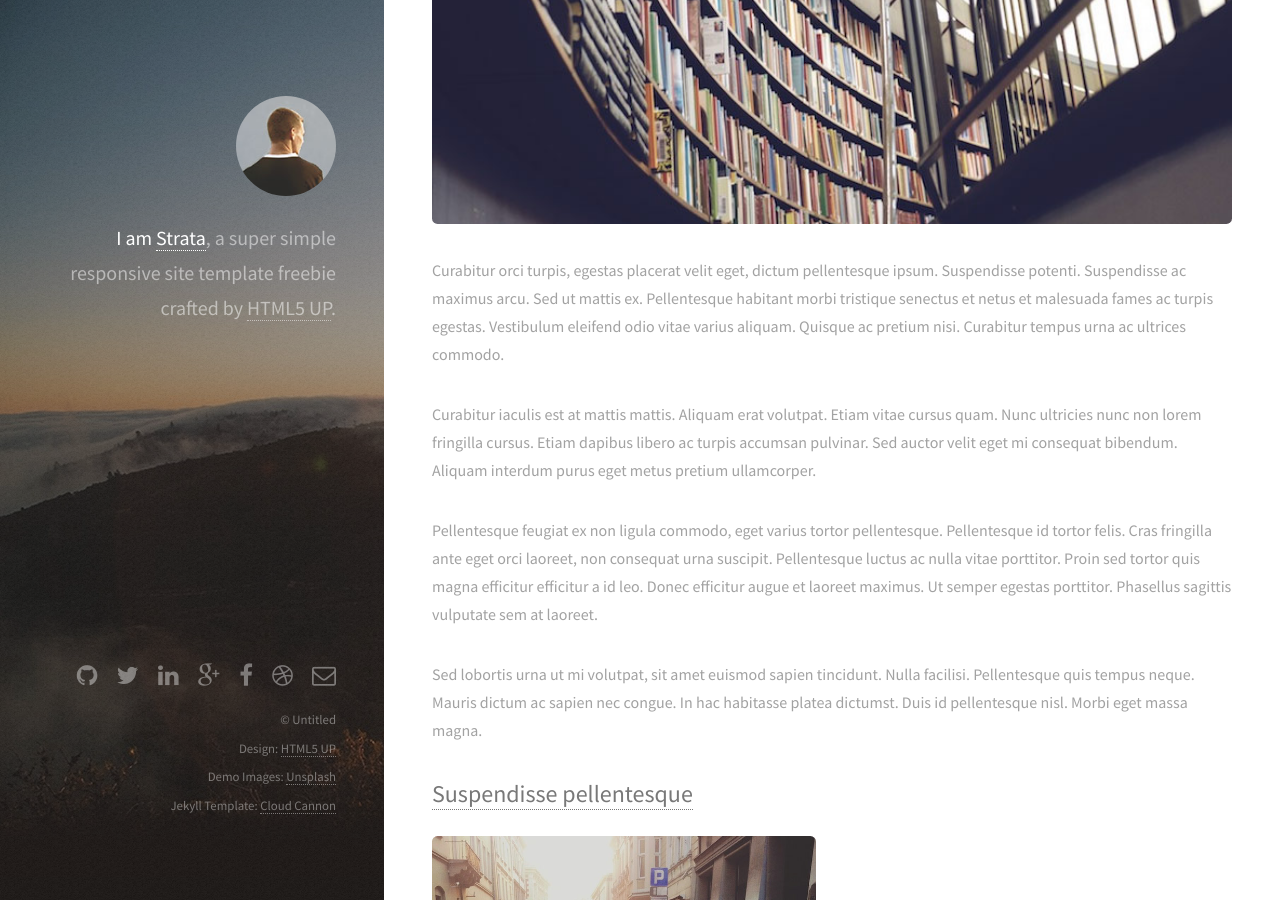
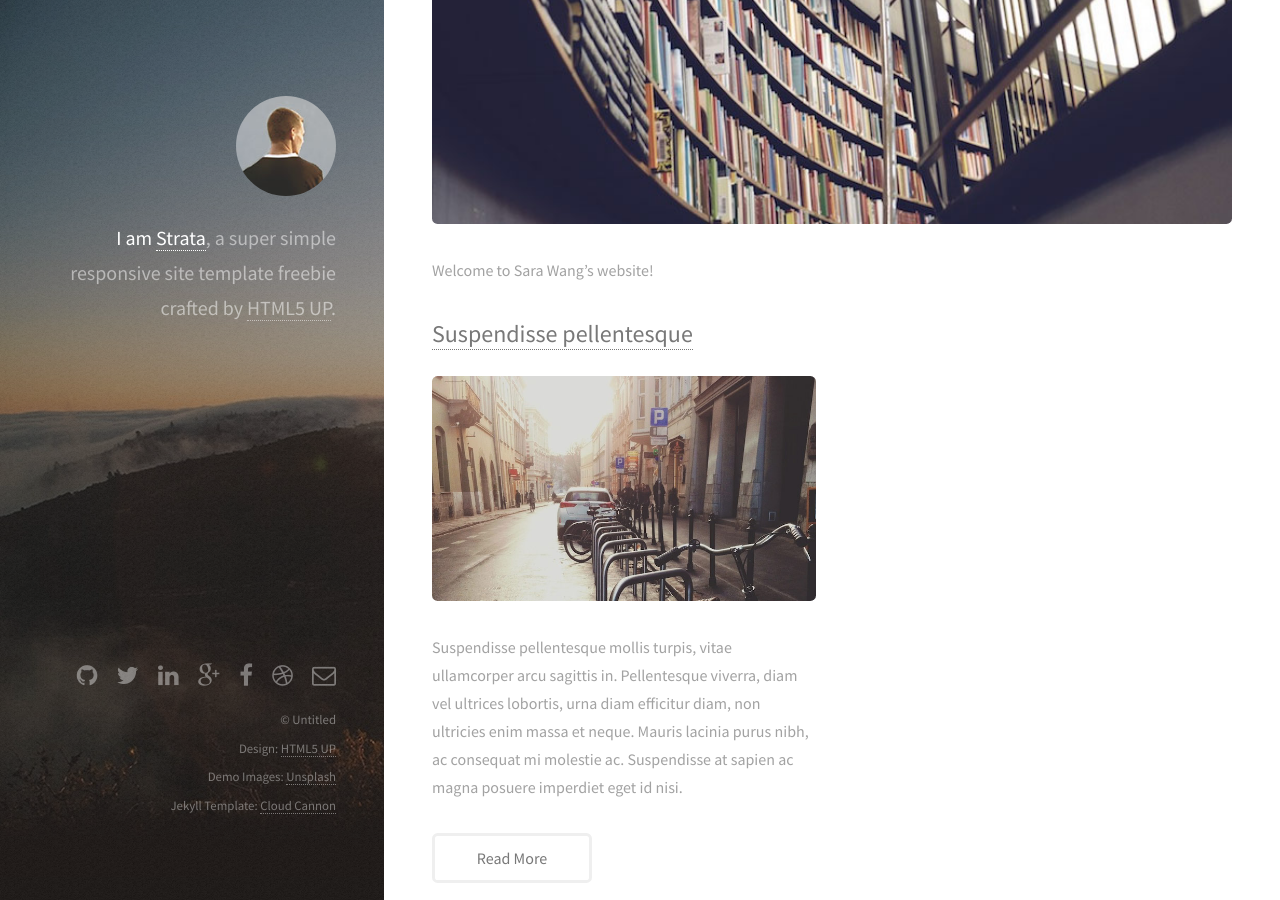
Before and after one commit to SiruoWang/SiruoWang.github.io, a Jekyll site: the page built from _posts/2015-02-17-curabitur.markdown, in a window 1280 px wide and 900 px high, scrolled down 461 px. Built offline with Jekyll 4.4.1, drawn with Linux system fonts in a browser that asks for light colours.

Commit message:
Update 2015-02-17-curabitur.markdown

```diff
--- a/_posts/2015-02-17-curabitur.markdown
+++ b/_posts/2015-02-17-curabitur.markdown
@@ -1,10 +1,5 @@
 ---
 layout: post
 ---
-<img src="/images/fulls/03.jpg" class="fit image"> Curabitur orci turpis, egestas placerat velit eget, dictum pellentesque ipsum. Suspendisse potenti. Suspendisse ac maximus arcu. Sed ut mattis ex. Pellentesque habitant morbi tristique senectus et netus et malesuada fames ac turpis egestas. Vestibulum eleifend odio vitae varius aliquam. Quisque ac pretium nisi. Curabitur tempus urna ac ultrices commodo.
-
-Curabitur iaculis est at mattis mattis. Aliquam erat volutpat. Etiam vitae cursus quam. Nunc ultricies nunc non lorem fringilla cursus. Etiam dapibus libero ac turpis accumsan pulvinar. Sed auctor velit eget mi consequat bibendum. Aliquam interdum purus eget metus pretium ullamcorper.
-
-Pellentesque feugiat ex non ligula commodo, eget varius tortor pellentesque. Pellentesque id tortor felis. Cras fringilla ante eget orci laoreet, non consequat urna suscipit. Pellentesque luctus ac nulla vitae porttitor. Proin sed tortor quis magna efficitur efficitur a id leo. Donec efficitur augue et laoreet maximus. Ut semper egestas porttitor. Phasellus sagittis vulputate sem at laoreet.
-
-Sed lobortis urna ut mi volutpat, sit amet euismod sapien tincidunt. Nulla facilisi. Pellentesque quis tempus neque. Mauris dictum ac sapien nec congue. In hac habitasse platea dictumst. Duis id pellentesque nisl. Morbi eget massa magna.
+<img src="/images/fulls/03.jpg" class="fit image">
+Welcome to Sara Wang's website!
```
